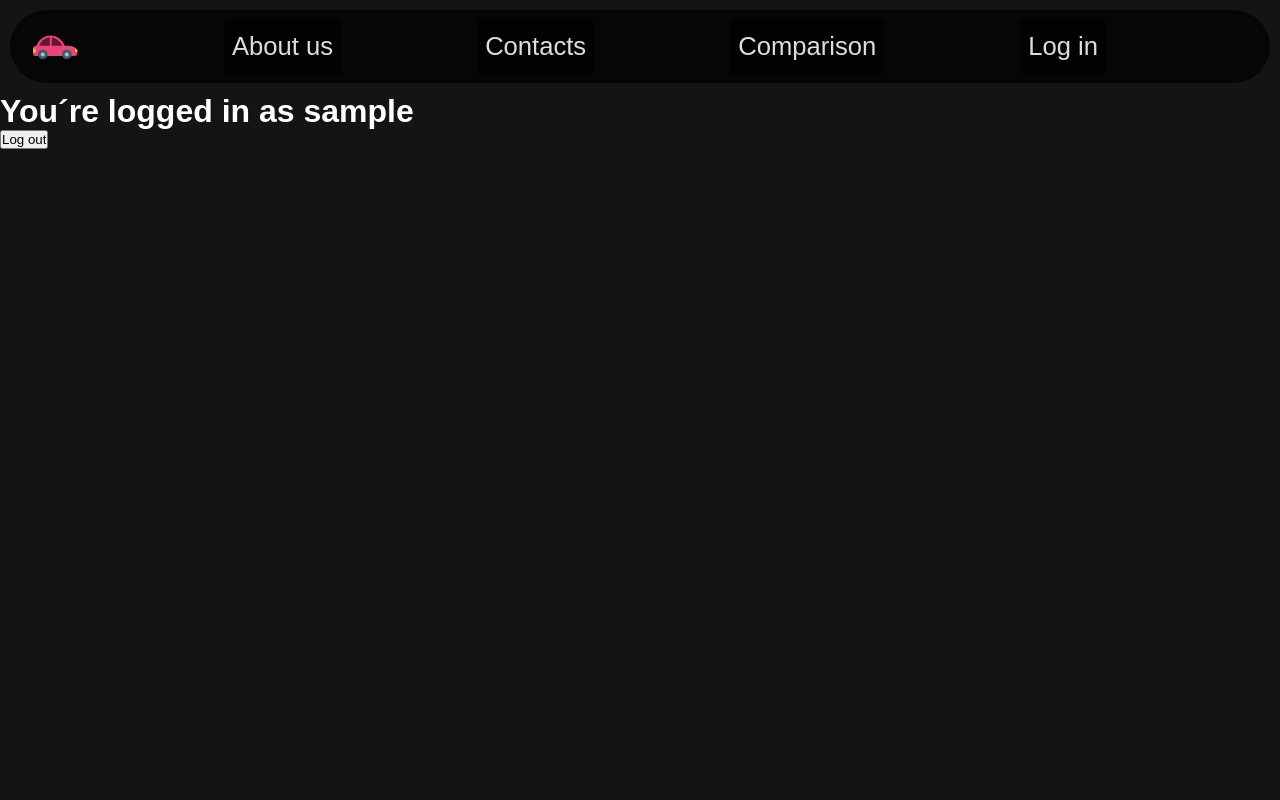
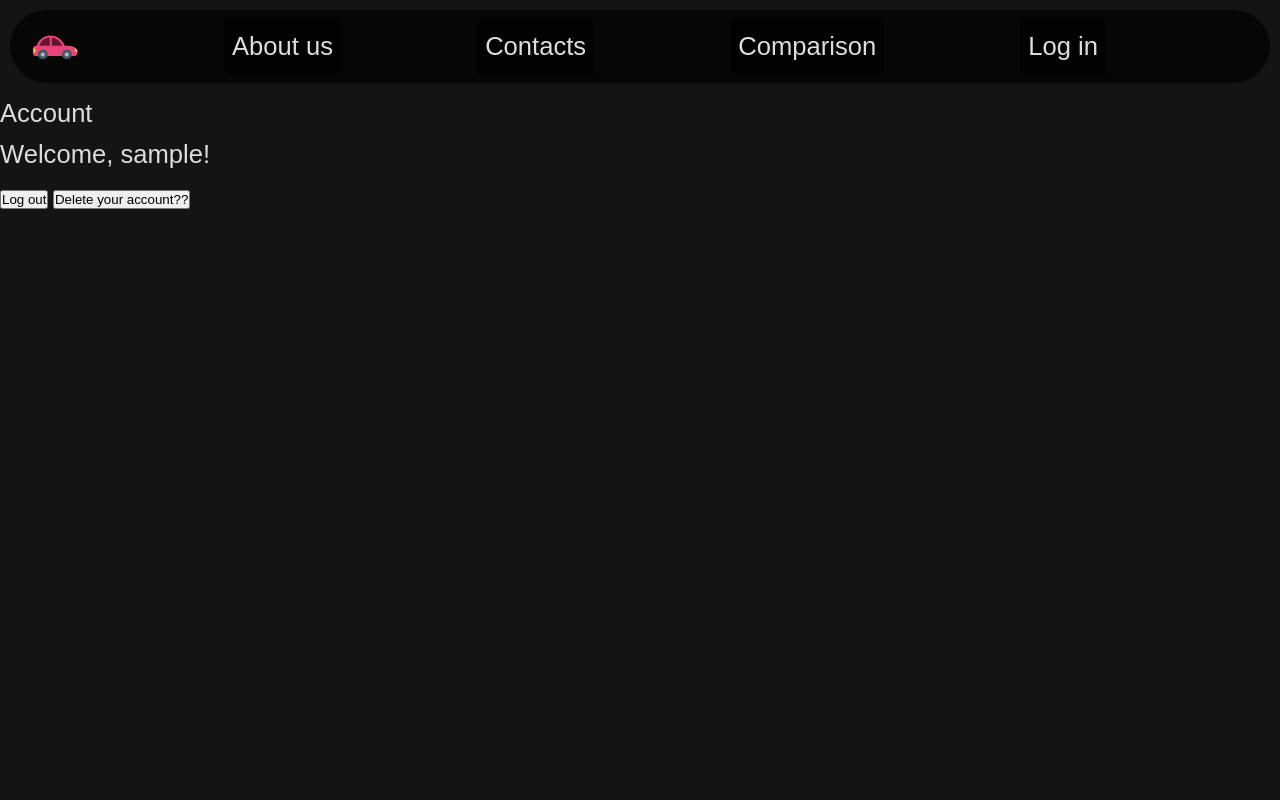
Before and after one commit to Tucptak/Projekt-JDTP, a Flask app: page /account in a window 1280 px wide. Run offline with Flask 3, Linux system fonts and the light colour scheme; the visitor is signed in with stand-in values (Sample User, id 1).

Commit message:
Smazání účtu

```diff
--- a/main.py
+++ b/main.py
@@ -40,9 +40,6 @@ def zapis_do_json(nazev_souboru, data_na_zapis):
     UZIVATELE.append(data_na_zapis)
     with open(json_url, "w", encoding="utf-8") as outline:
         json.dump(UZIVATELE, outline)
-
-
-
     return
 
 
@@ -55,11 +52,9 @@ def rozcestnik():
 @app.route('/account')
 def account():
     username = session.get("username")
-    color = request.cookies.get("color")
-    text_color = request.cookies.get("text_color")
     if not username:
         return redirect(url_for("login"))
-    return render_template("account.html", username=username, color=color, text_color=text_color)
+    return render_template("account.html", username=username)
 
 
 @app.route('/login', methods=["POST", "GET"])
@@ -79,10 +74,7 @@ def login():
         for u in uzivatele:
             if u ["username"] == username and u ["password"] == password:
                 session["username"]=username
-
                 res = make_response(redirect(url_for("account")))
-                res.set_cookie("color", u["color"])
-                res.set_cookie("text_color", u["text_color"])
                 return res
 
         return redirect(url_for("login"))
@@ -104,15 +96,32 @@ def signin():
                 return redirect(url_for("login"))
             novy_uzivatel = {
                 "username": username,
-                "password": password,
-                "color": "white",
-                "text_color": "black"
+                "password": password
             }
 
             zapis_do_json("users", novy_uzivatel)
 
             return redirect(url_for("login"))
 
+@app.route('/del')
+def delete_account():
+    if session.get("username") is not None:
+
+        with open("static/data/users.json", "r", encoding="utf-8") as file:
+            users = json.load(file)
+        for i, u in enumerate(users):
+            if u["username"] == session["username"]:
+                users.pop(i)
+                break
+
+        with open("static/data/users.json", "w", encoding="utf-8") as file:
+            json.dump(users, file)
+            session.pop("username")
+        return redirect(url_for("login"))
+
+
+    else:
+        return "-1"
 
 @app.route('/logout')
 def logout():
--- a/templates/account.html
+++ b/templates/account.html
@@ -4,19 +4,11 @@
      <meta charset="UTF-8">
     <meta name="viewport" content="width=device-width, initial-scale=1.0">
     <link rel="stylesheet" href="/static/css/navbar.css">
-	<link rel="stylesheet" href="/static/css/typography.css">
-	<link rel="stylesheet" href="/static/css/about/main.css">
-	<link rel="stylesheet" href="/static/css/login/login.css">
-    <title>Title</title>
-    <link rel="stylesheet" href="">
+    <link rel="stylesheet" href="/static/css/typography.css">
+    <link rel="stylesheet" href="/static/css/about/main.css">
+    <link rel="stylesheet" href="/static/css/login/login.css">
+    <title>Account</title>
 
-    <style>
-		body {
-			background-color: {{ black }};
-			color: {{ text_color }}
-
-		}
-	</style>
 </head>
 <body>
 <div class="nav-container">
@@ -31,11 +23,12 @@
     </nav>
 </div>
 
-<h1 style="color:white">You´re logged in as {{username}}</h1>
-
-<form action="{{ url_for('logout') }}" method="get">
-    <input type="submit" value="Log out">
-</form>
+    <main>
+        <p>Account</p>
+        <p>Welcome, {{ username }}!</p>
+        <a href="{{ url_for('logout') }}"><button id="logout-btn">Log out</button></a>
+        <a href="{{ url_for('delete_account') }}"><button id="delete-btn">Delete your account??</button></a>
+    </main>
 
 </body>
 </html>
```
